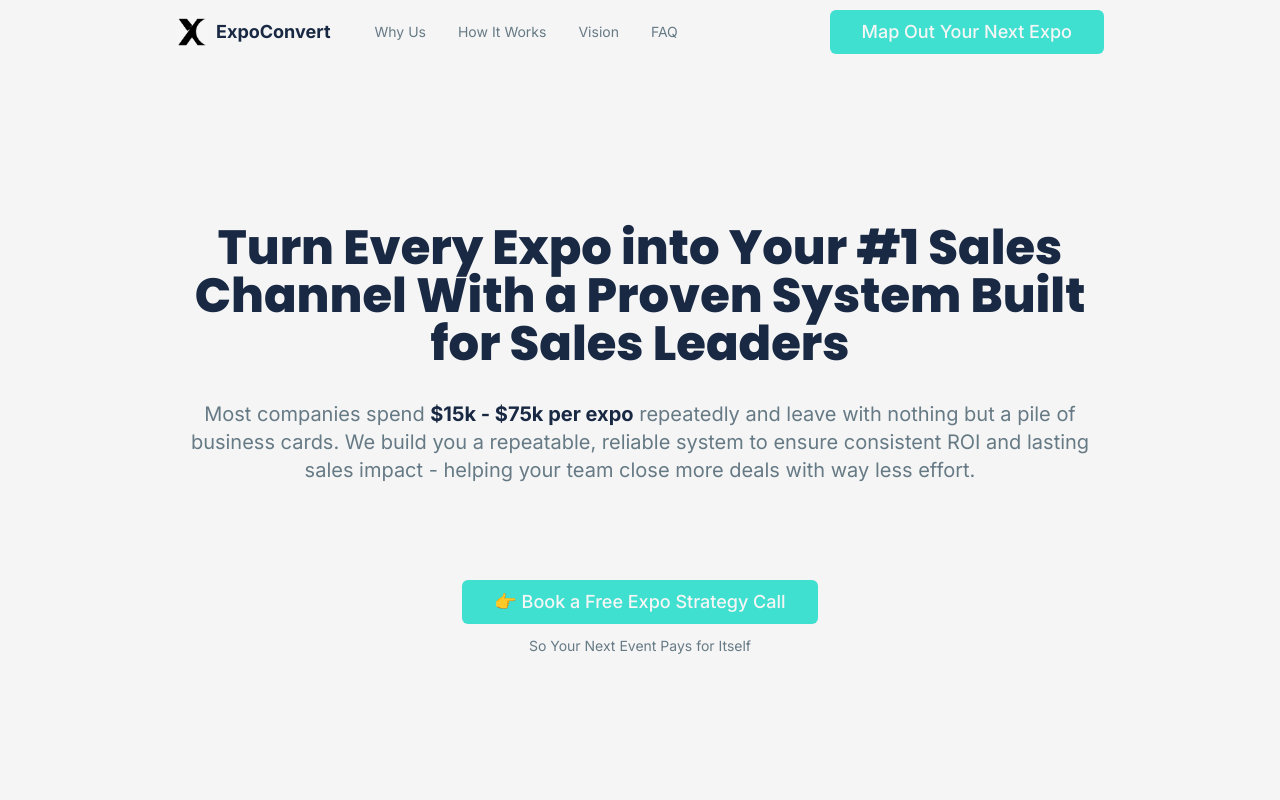
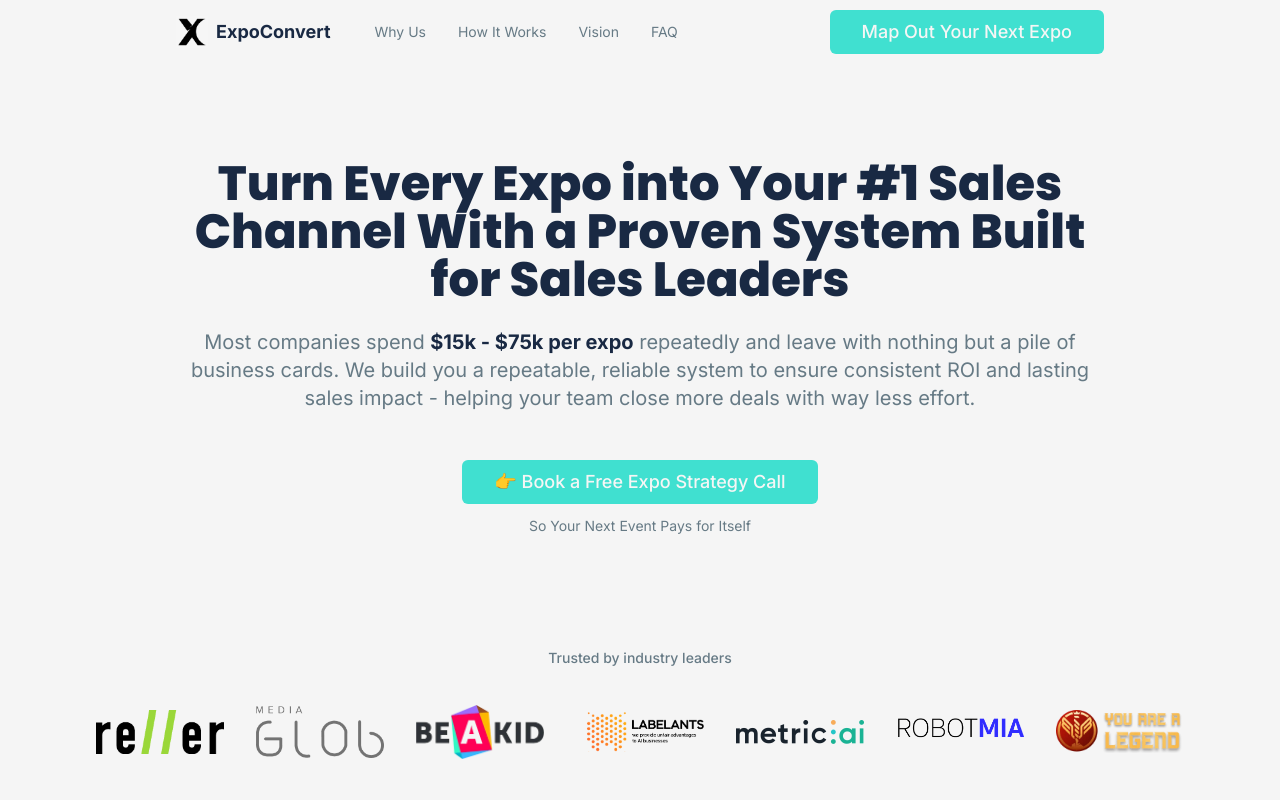
Before and after one commit to iliand1/expoconvert_landing, a Next.js app: page / in a window 1280 px wide. Shown: the top 800 px of the page. Built offline with nearby package versions, Linux system fonts and the light colour scheme.

Commit message:
Adjusted Hero component styles for improved layout and spacing. Reduced padding and margin values to enhance visual hierarchy and readability of the text elements. This change aims to create a more cohesive user experience in the UI.

```diff
--- a/app/components/Hero.tsx
+++ b/app/components/Hero.tsx
@@ -3,15 +3,15 @@ import { Button } from "./ui/button";
 
 const Hero: React.FC = () => {
   return (
-    <div className="pt-40 pb-24">
+    <div className="pt-24 pb-12">
       <div className="max-w-5xl mx-auto px-6 sm:px-8 lg:px-12 text-center">
         <h2 className="text-4xl font-extrabold text-foreground sm:text-5xl leading-tight">
           Turn Every Expo into Your #1 Sales Channel With a Proven System Built for Sales Leaders
         </h2>
-        <p className="mt-8 text-xl text-muted-foreground">
+        <p className="mt-6 text-xl text-muted-foreground">
           Most companies spend <strong className="text-foreground">$15k - $75k per expo</strong> repeatedly and leave with nothing but a pile of business cards. We build you a repeatable, reliable system to ensure consistent ROI and lasting sales impact - helping your team close more deals with way less effort.
         </p>
-        <div className="mt-24 flex flex-col items-center">
+        <div className="mt-12 flex flex-col items-center">
           <Button
             size="lg"
             variant="turquoise"
```
